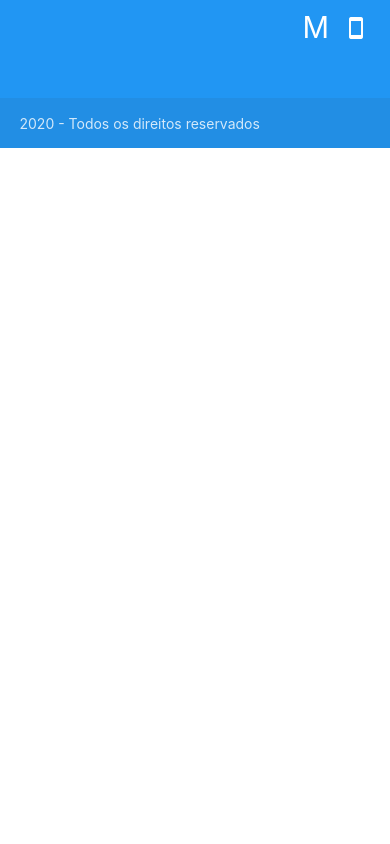
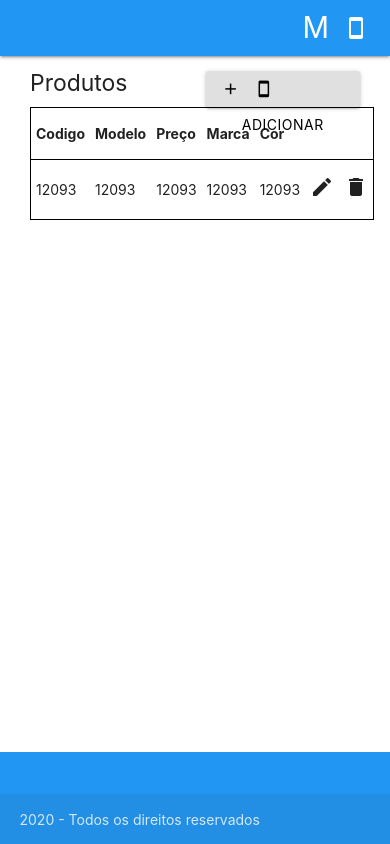
Before and after one commit to wilsoonjunior14/phoneManagement, a React (Create React App) app in the folder phoneapp/: page / in a window 390 px wide. Built offline with nearby package versions, Linux system fonts and the light colour scheme.

Commit message:
add phone page

```diff
--- a/phoneapp/package.json
+++ b/phoneapp/package.json
@@ -9,6 +9,7 @@
     "materialize-css": "^1.0.0-rc.2",
     "react": "^16.13.0",
     "react-dom": "^16.13.0",
+    "react-router-dom": "^5.1.2",
     "react-scripts": "3.4.0"
   },
   "scripts": {
--- a/phoneapp/src/components/FooterApp.js
+++ b/phoneapp/src/components/FooterApp.js
@@ -8,8 +8,18 @@ export default class FooterApp extends React.Component{
     }
 
     render(){
+
+        const style = {
+            Footer:{
+                position: "absolute",
+                bottom: "0",
+                width: "100%"
+            }
+        }
+
         return (
             <Footer
+            style={style.Footer}
             className="blue"
             copyrights="2020 - Todos os direitos reservados">
 
--- a/phoneapp/src/components/HeaderApp.js
+++ b/phoneapp/src/components/HeaderApp.js
@@ -1,5 +1,11 @@
 import React, {Component} from "react";
 import {Navbar, NavItem, Icon} from "react-materialize";
+
+import {BrowserRouter as Router,
+    Switch, Route, Link} from "react-router-dom";
+
+import ListPhone from "../phoneComponents/ListPhone";
+import AddPhone from "../phoneComponents/AddPhone";
 
 
 export default class HeaderApp extends React.Component{
@@ -10,6 +16,9 @@ export default class HeaderApp extends React.Component{
 
     render(){
         return (
+            <Router>
+
+                <div>
                     <Navbar
                     className="blue"
                     alignLinks="left"
@@ -28,7 +37,21 @@ export default class HeaderApp extends React.Component{
                         preventScrolling: true
                     }}
                     >
+                        <NavItem href="/">List</NavItem>
                     </Navbar>
+
+                    <Switch>
+                        <Route exact path="/">
+                            <ListPhone />
+                        </Route>
+                        <Route path="/add">
+                            <AddPhone />
+                        </Route>
+                    </Switch>
+
+                </div>
+
+            </Router>
         );
     }
 
--- /dev/null
+++ b/phoneapp/src/phoneComponents/AddPhone.js
@@ -0,0 +1,22 @@
+import React, {Component} from "react";
+import {Container, Row, Col, Button} from "react-materialize";
+
+export default class AddPhone extends React.Component{
+
+    constructor(props){
+        super(props);
+    }
+
+    render(){
+        return(
+            <Container>
+                <Row>
+                    <Col className="s6">
+                        <h5 className="left">Produtos</h5>
+                    </Col>
+                </Row>
+            </Container>
+        );
+    }
+
+}
--- /dev/null
+++ b/phoneapp/src/phoneComponents/ListPhone.js
@@ -0,0 +1,83 @@
+import React, {Component} from "react";
+
+import {Container, Row, Col, Table, Button, Icon} from "react-materialize";
+
+export default class ListPhone extends React.Component{
+
+    constructor(props){
+        super(props);
+    }
+
+    getProdutos(){
+
+    }
+
+    render(){
+
+        const style = {
+            buttonTable: {
+                marginTop: "15px"
+            },
+            buttonOptions:{
+                marginRight: "20px"
+            },
+            table:{
+                textAlign: "center"
+            },
+            borderTable:{
+                border: "1px solid black",
+                textAlign: "center"
+            }
+        }
+
+        return (
+            <Container>
+                <Row>
+                    <Col className="s6">
+                        <h5 className="left">Produtos</h5>
+                    </Col>
+
+                    <Col className="s6">
+                        <a href="/add" waves="light" style={style.buttonTable} className="btn grey lighten-2 black-text right">
+                            <Icon left>add</Icon>
+                            <Icon left>smartphone</Icon>
+                            Adicionar
+                        </a>
+                    </Col>
+
+                    <Col className="s12">
+                        <Table>
+                            <thead>
+                                <tr style={style.borderTable}>
+                                    <th>Codigo</th>
+                                    <th>Modelo</th>
+                                    <th>Preço</th>
+                                    <th>Marca</th>
+                                    <th>Cor</th>
+                                    <th colspan="2"></th>
+                                </tr>
+                            </thead>
+                            <tbody>
+                                <tr style={style.borderTable}>
+                                    <td>12093</td>
+                                    <td>12093</td>
+                                    <td>12093</td>
+                                    <td>12093</td>
+                                    <td>12093</td>
+                                    <td>
+                                        <Icon>edit</Icon>
+                                    </td>
+                                    <td>
+                                        <Icon>delete</Icon>
+                                    </td>
+                                </tr>
+                            </tbody>
+                        </Table>
+                    </Col>
+                </Row>
+            </Container>
+        );
+    }
+
+
+}
```
Also changed, not shown: 1 other file (tests, documents, lock files or other folders). Lines whose indentation alone changed are shown as unchanged.
